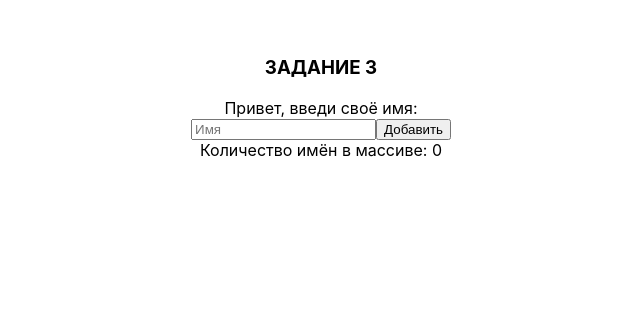
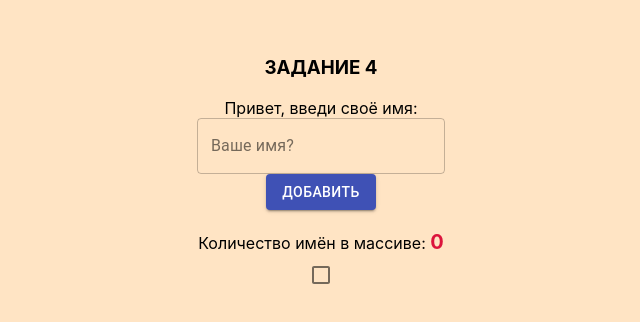
Before and after one commit to ArtsiomYermakou/ignat-lessons, a React (Create React App) app: page / in a window 1280 px wide. Shown: the part 144-466 px from the top of the page, without its empty margins (319-959 px from the left). Built offline with nearby package versions, Linux system fonts and the light colour scheme.

Commit message:
add ButtonCustom.tsx add Checkbox.tsx add InputCustom.tsx add Task4.module.css add Task4.tsx
lesson4/Ignat/

```diff
--- a/package.json
+++ b/package.json
@@ -3,6 +3,7 @@
   "version": "0.1.0",
   "private": true,
   "dependencies": {
+    "@material-ui/core": "^4.10.2",
     "@testing-library/jest-dom": "^4.2.4",
     "@testing-library/react": "^9.5.0",
     "@testing-library/user-event": "^7.2.1",
--- a/src/App.tsx
+++ b/src/App.tsx
@@ -16,9 +16,17 @@ import './App.css';
 // import {AffairsType, MyAffairs} from "./MyAffairs/MyAffairs";
 
 //  3 ЗАДАНИЕ ИМПОРТЫ
-import {Task3} from "./Task3/Task3";
+// import {Task3} from "./Task3/Task3";
+// import {v1} from "uuid";
+// import s from "./Task3/Task3.module.css"
+
+
+//  4 ЗАДАНИЕ ИМПОРТЫ
+import {Task4} from "./Task4/Task4";
 import {v1} from "uuid";
 import s from "./Task3/Task3.module.css"
+
+
 
 
 // 1 задание
@@ -91,6 +99,40 @@ import s from "./Task3/Task3.module.css"
 // }
 
 // 3. Задание
+// type NameType =  {
+//     name: string,
+//     id: string
+// }
+//
+// function App() {
+//     let [arr, setArr] = useState<Array<NameType>>([]);
+//     function addName(name: string) {
+//         let newName = {id: v1(), name: name };
+//         let newNames = [newName, ...arr];
+//         setArr(newNames);
+//         console.log(arr);
+//     }
+//     return(
+//         <div className={s.App}>
+//             <Task3 title="ЗАДАНИЕ 3"
+//                    addName={addName}
+//                    arrayName={arr}
+//
+//             />
+//         </div>
+//     )
+// }
+
+
+
+
+
+
+
+
+
+// 4. Задание
+
 type NameType =  {
     name: string,
     id: string
@@ -106,13 +148,15 @@ function App() {
     }
     return(
         <div className={s.App}>
-            <Task3 title="ЗАДАНИЕ 3"
+            <Task4 title="ЗАДАНИЕ 4"
                    addName={addName}
                    arrayName={arr}
-
             />
         </div>
     )
 }
 
+
+
+
 export default App;
--- a/src/Task3/Task3.tsx
+++ b/src/Task3/Task3.tsx
@@ -6,6 +6,7 @@ type PropsType = {
     addName: (name: string) => void
     arrayName: Array<any>
 }
+
 export function Task3(props: PropsType) {
     const [name, setName] = useState("");
 
--- /dev/null
+++ b/src/Task4/Task4.module.css
@@ -0,0 +1,9 @@
+.App{
+    text-align: center;
+    margin-top: 200px;
+}
+.numb{
+    color: crimson;
+    font-weight: bolder;
+    font-size: 20px;
+}
--- /dev/null
+++ b/src/Task4/Task4.tsx
@@ -0,0 +1,80 @@
+import React, {ChangeEvent, KeyboardEvent, useState} from "react";
+import s from "./Task4.module.css"
+import {InputCustom} from "../common/InputCustom";
+import {ButtonCustom} from "../common/ButtonCustom";
+import {CheckboxCustom} from "../common/Checkbox";
+
+
+type PropsType = {
+    title: string
+    addName: (name: string) => void
+    arrayName: Array<any>
+}
+
+export function Task4(props: PropsType) {
+    const [name, setName] = useState("");
+
+
+    const onKeyPressEnter = (e:KeyboardEvent<HTMLInputElement>) => {
+            if (e.charCode === 13 && name.trim() !== "") {
+                props.addName(name)
+                alert("Привет, " + name + " !")
+                setName("");
+            }
+        }
+    const onClickForButton = () => {
+        if (name.trim() !== "") {
+            props.addName(name)
+            alert("Привет, " + name + " !")
+            setName("");
+        }
+    }
+    const setNameEvent = (e:ChangeEvent<HTMLInputElement>) => {
+        setName(e.currentTarget.value)
+    }
+
+    return (
+        <div>
+            <div>
+                <h3 className={s.title}>{props.title}</h3>
+            </div>
+            <div>
+                Привет, введи своё имя: <br/>
+
+
+
+                <InputCustom value={name}
+                       placeholder="Имя"
+                       onChange={setNameEvent}
+                       onKeyPress={onKeyPressEnter}/>
+
+
+
+
+                <ButtonCustom onClick={onClickForButton}>Добавить</ButtonCustom>
+                <br/>
+                <span>
+                    Количество имён в массиве: <span className={s.numb}>{props.arrayName.length}</span>
+                </span>
+                <br/>
+                <CheckboxCustom />
+
+
+                {/*=====================================*/}
+                {/*<br/>*/}
+                {/*<TextField id="outlined-basic" label="Имя" variant="outlined" />*/}
+
+                {/*<br/>*/}
+                {/*<Button variant="contained" color="primary">*/}
+                {/*    Кнопка*/}
+                {/*</Button>*/}
+
+                {/*<br/>*/}
+                {/*<Checkbox*/}
+                {/*    inputProps={{ 'aria-label': 'primary checkbox' }}*/}
+                {/*/>*/}
+                {/*<InputCustom />*/}
+            </div>
+        </div>
+    )
+}
--- /dev/null
+++ b/src/common/ButtonCustom.tsx
@@ -0,0 +1,13 @@
+import {Button} from "@material-ui/core";
+import React from "react";
+
+export const ButtonCustom = (props:any) => {
+    return (
+        <div>
+            <Button
+                variant="contained" color="primary">
+                Добавить
+            </Button>
+        </div>
+    )
+}
--- /dev/null
+++ b/src/common/Checkbox.tsx
@@ -0,0 +1,12 @@
+import React from "react";
+import {Checkbox} from "@material-ui/core";
+
+export const CheckboxCustom = (props:any) => {
+    return (
+        <div>
+            <Checkbox
+                inputProps={{ 'aria-label': 'primary checkbox' }}
+            />
+        </div>
+    )
+}
--- /dev/null
+++ b/src/common/InputCustom.tsx
@@ -0,0 +1,14 @@
+import {TextField} from "@material-ui/core";
+import React from "react";
+
+
+export const InputCustom = ({...props}) => {
+    return (
+        <div>
+            <TextField id="outlined-basic" label="Ваше имя?" variant="outlined" onKeyPress={props.onKeyPressEnter}/>
+        </div>
+    )
+
+
+
+}
--- a/src/components/Name/Name.tsx
+++ b/src/components/Name/Name.tsx
@@ -1,4 +1,5 @@
 import React from 'react';
+
 type PropsTypeName = {
     name: string
 }
--- a/src/index.css
+++ b/src/index.css
@@ -5,6 +5,7 @@ body {
     sans-serif;
   -webkit-font-smoothing: antialiased;
   -moz-osx-font-smoothing: grayscale;
+  background-color:  bisque;
 }
 
 code {
```
Also changed, not shown: 1 other file (tests, documents, lock files or other folders).
